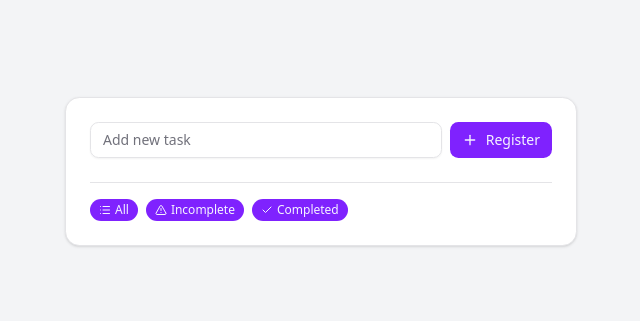
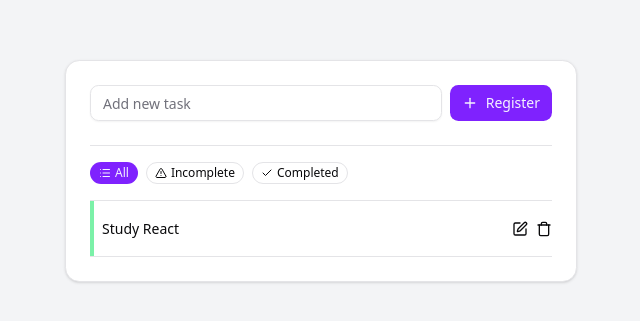
Before and after one commit to Deivid-Martins/todo-list-nextjs, a Next.js app: page / in a window 1280 px wide. Shown: the part 229-550 px from the top of the page, without its empty margins (319-959 px from the left). Built offline with nearby package versions, Linux system fonts and the light colour scheme.

Commit message:
feat: created initial style on tasks in to do list

```diff
--- a/src/app/page.tsx
+++ b/src/app/page.tsx
@@ -3,7 +3,14 @@ import { Button } from "@/components/ui/button";
 import { Card, CardContent, CardHeader } from "@/components/ui/card";
 import { Input } from "@/components/ui/input";
 import { Separator } from "@/components/ui/separator";
-import { Check, List, Plus, TriangleAlert } from "lucide-react";
+import {
+  Check,
+  List,
+  Plus,
+  SquarePen,
+  Trash,
+  TriangleAlert,
+} from "lucide-react";
 
 export default function Home() {
   return (
@@ -20,18 +27,29 @@ export default function Home() {
         <CardContent>
           <Separator className="mb-4" />
           <div className="flex gap-2">
-            <Badge className="cursor-pointer">
+            <Badge className="cursor-pointer" variant="default">
               <List />
               All
             </Badge>
-            <Badge className="cursor-pointer">
+            <Badge className="cursor-pointer" variant="outline">
               <TriangleAlert />
               Incomplete
             </Badge>
-            <Badge className="cursor-pointer">
+            <Badge className="cursor-pointer" variant="outline">
               <Check />
               Completed
             </Badge>
+          </div>
+
+          <div className="mt-4 border-b">
+            <div className=" h-14 flex justify-between items-center border-t">
+              <div className="w-1 h-full bg-green-300"></div>
+              <p className="flex-1 px-2 text-sm">Study React</p>
+              <div className="flex gap-2 items-center">
+                <SquarePen size={16} className="cursor-pointer" />
+                <Trash size={16} className="cursor-pointer" />
+              </div>
+            </div>
           </div>
         </CardContent>
       </Card>
```
